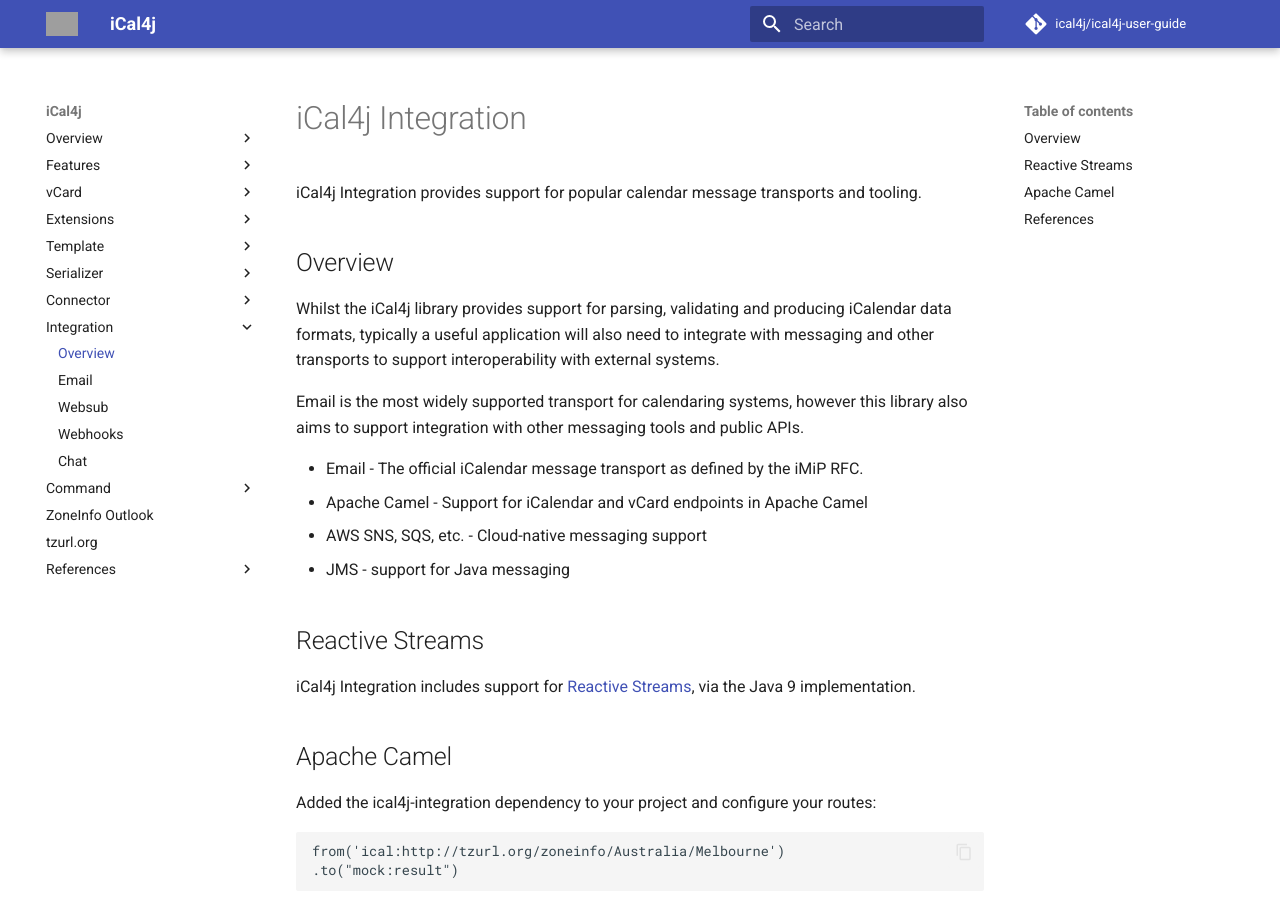
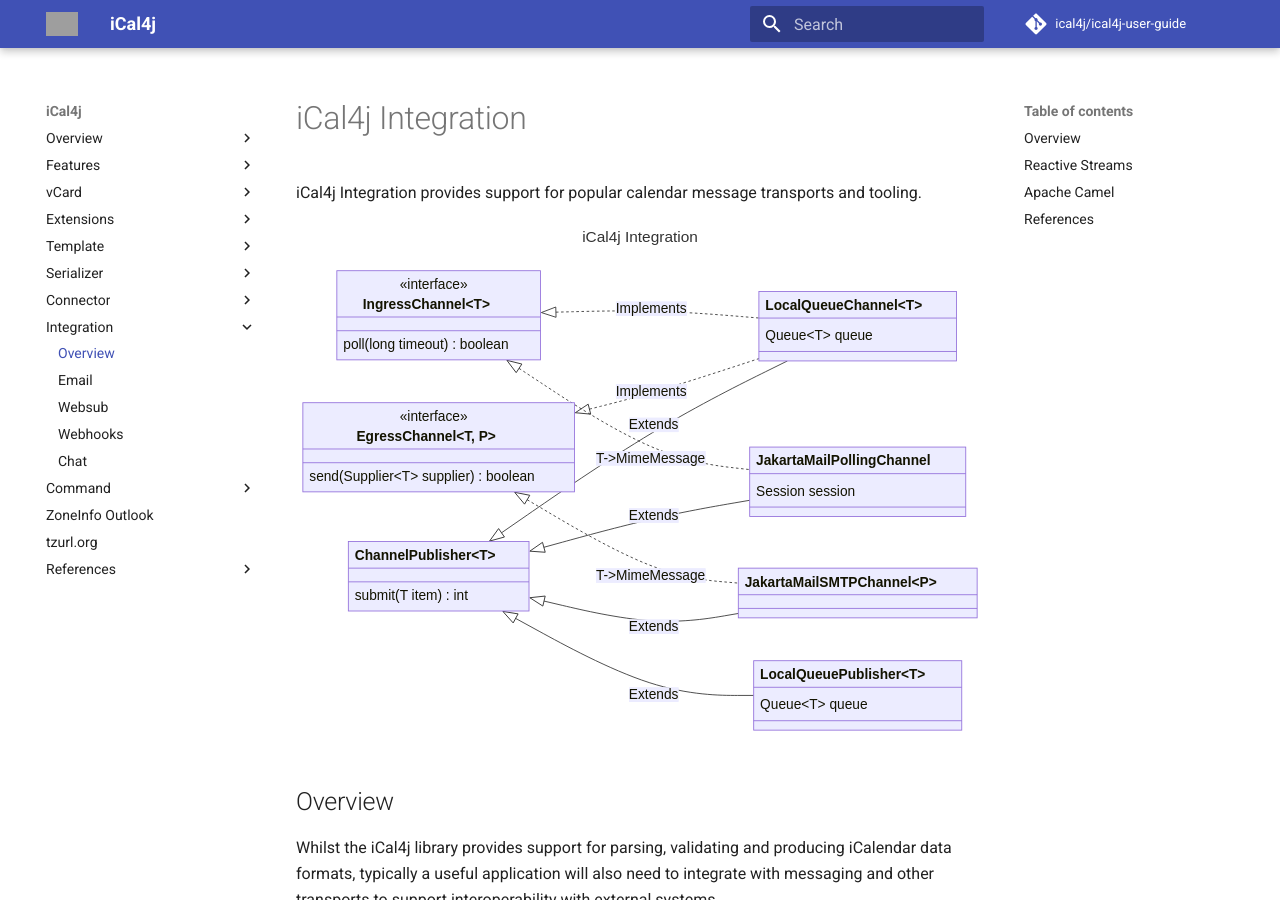
Before and after one commit to ical4j/ical4j-user-guide, an MkDocs documentation site: the page built from docs/integration/index.md, in a window 1280 px wide and 900 px high. Built offline with MkDocs 1.6.1 and Material for MkDocs 9.7.7, drawn with Linux system fonts in a browser that asks for light colours; comment, search, counter and statistics services are not loaded; grey boxes are pictures that could not be loaded.

Commit message:
Added integration class diagram

```diff
--- a/docs/integration/index.md
+++ b/docs/integration/index.md
@@ -1,5 +1,8 @@
 # iCal4j Integration
+
 iCal4j Integration provides support for popular calendar message transports and tooling.
+
+![integration.mmd.svg](../images/integration.mmd.svg)
 
 ## Overview
 
```
Also changed, not shown: docs/images/filter.mmd.svg, docs/images/integration.mmd.svg (added), docs/images/validation.mmd.svg, 4 other files.
